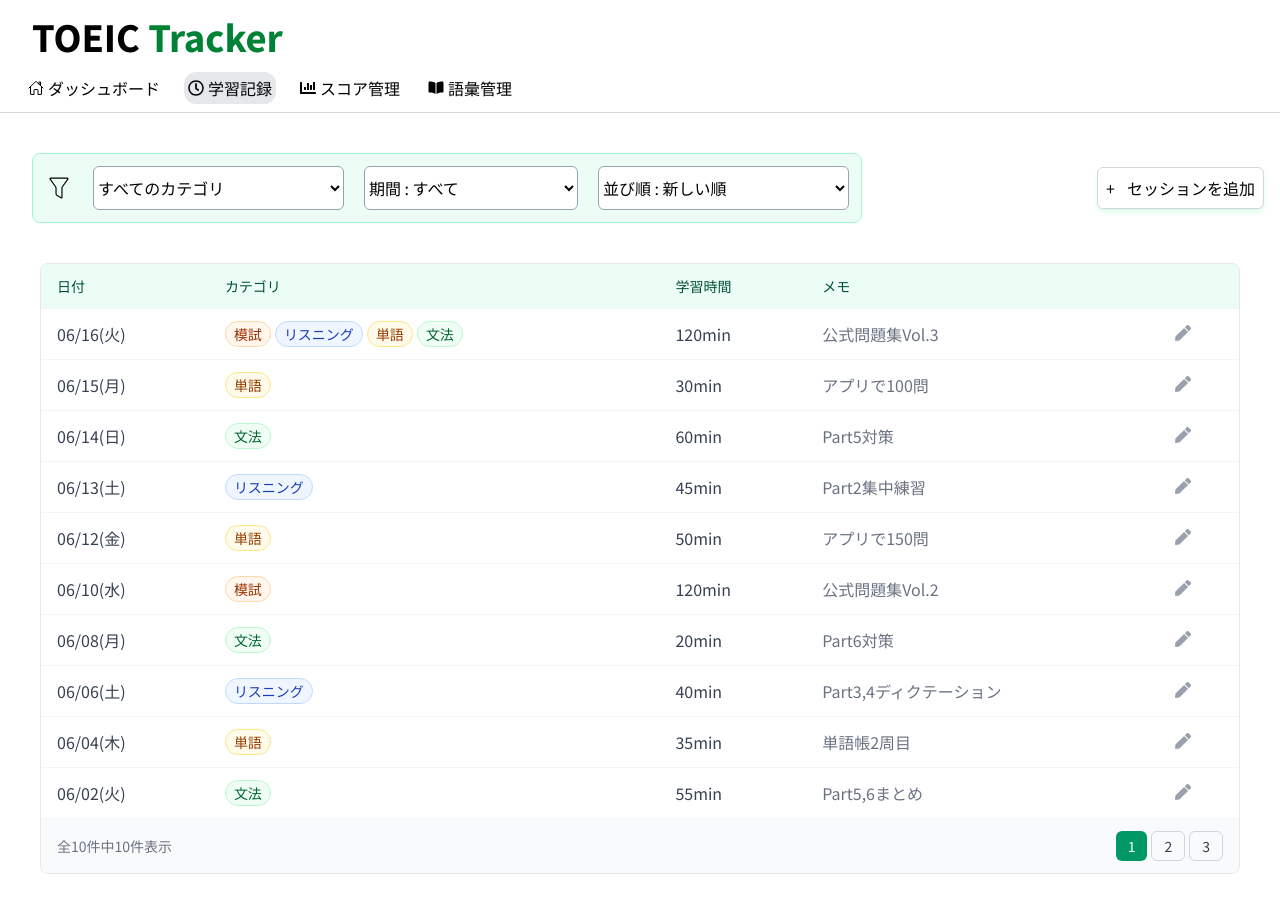
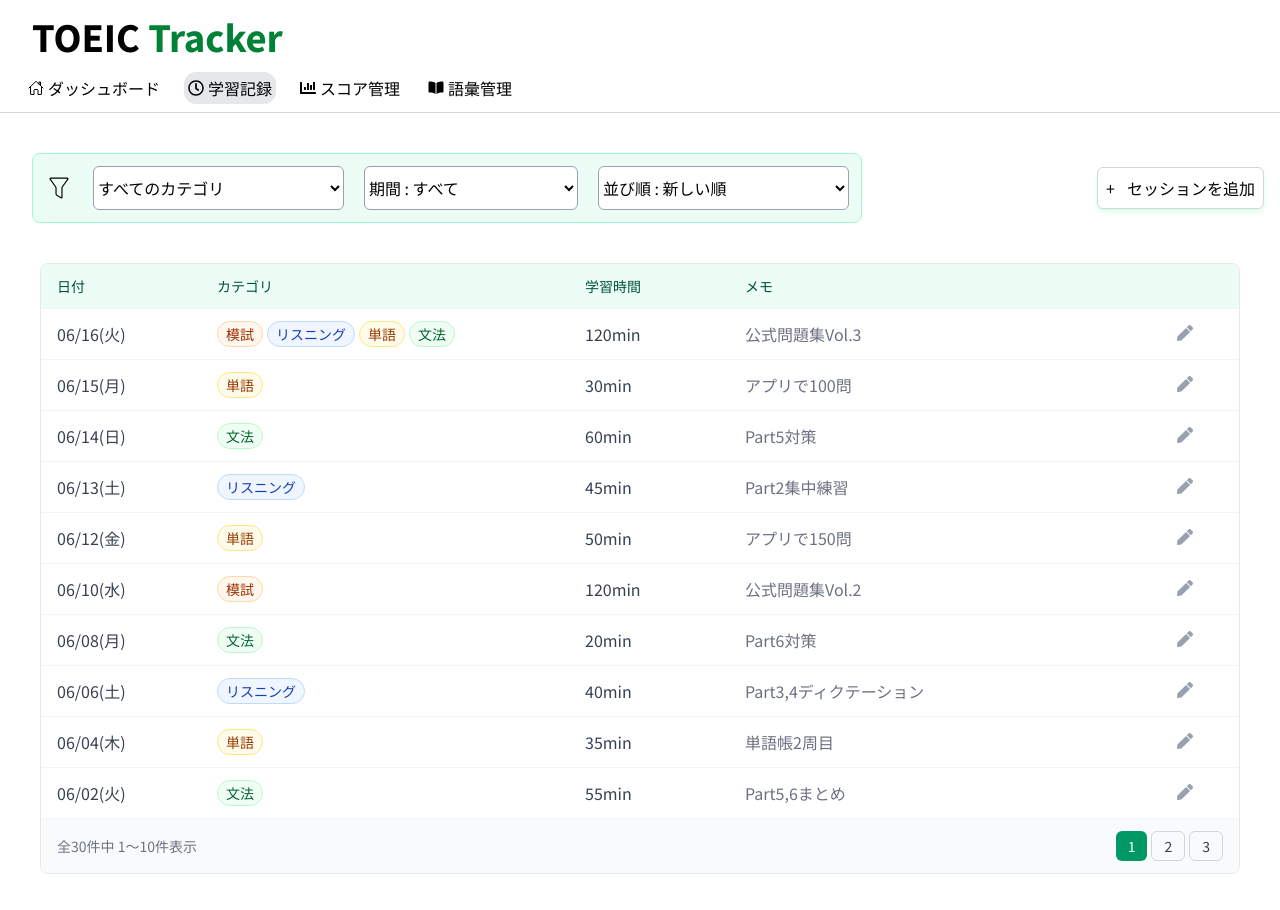
Before and after one commit to k-tomida/toeic-tracker, a React (Vite) app in the folder frontend/: page /study-sessions in a window 1280 px wide. Shown: the top 910 px of the page. Built offline with nearby package versions, Linux system fonts and the light colour scheme.

Commit message:
feat: ページネーション機能の追加

```diff
--- a/frontend/src/components/studySession/StudyTable.tsx
+++ b/frontend/src/components/studySession/StudyTable.tsx
@@ -4,6 +4,7 @@ import { formatDate } from "../../utils/formatDate";
 import { changeTableByPeriod } from "../../utils/changeTableByPeriod";
 import type { tableType } from "../../types/tableType";
 import { sortTableByOrder } from "../../utils/sortTableByOrder";
+import { useState } from "react";
 
 const dummyStudySessions: tableType[] = [
     {
@@ -76,6 +77,146 @@ const dummyStudySessions: tableType[] = [
         duration: 55,
         memo: "Part5,6まとめ",
     },
+    {
+        id: "11",
+        date: "2026-05-31",
+        category: ["リスニング"],
+        duration: 50,
+        memo: "Part3シャドーイング",
+    },
+    {
+        id: "12",
+        date: "2026-05-29",
+        category: ["単語"],
+        duration: 40,
+        memo: "金フレ200語",
+    },
+    {
+        id: "13",
+        date: "2026-05-27",
+        category: ["文法"],
+        duration: 45,
+        memo: "時制復習",
+    },
+    {
+        id: "14",
+        date: "2026-05-25",
+        category: ["模試"],
+        duration: 120,
+        memo: "公式問題集Vol.1",
+    },
+    {
+        id: "15",
+        date: "2026-05-23",
+        category: ["リスニング"],
+        duration: 35,
+        memo: "Part2復習",
+    },
+    {
+        id: "16",
+        date: "2026-05-21",
+        category: ["単語"],
+        duration: 30,
+        memo: "アプリで80問",
+    },
+    {
+        id: "17",
+        date: "2026-05-19",
+        category: ["文法"],
+        duration: 60,
+        memo: "仮定法まとめ",
+    },
+    {
+        id: "18",
+        date: "2026-05-17",
+        category: ["リスニング"],
+        duration: 55,
+        memo: "Part4対策",
+    },
+    {
+        id: "19",
+        date: "2026-05-15",
+        category: ["単語"],
+        duration: 45,
+        memo: "金フレ3周目",
+    },
+    {
+        id: "20",
+        date: "2026-05-13",
+        category: ["模試"],
+        duration: 120,
+        memo: "オンライン模試",
+    },
+    {
+        id: "21",
+        date: "2026-05-11",
+        category: ["文法"],
+        duration: 35,
+        memo: "Part5演習",
+    },
+    {
+        id: "22",
+        date: "2026-05-09",
+        category: ["リスニング"],
+        duration: 40,
+        memo: "ニュース英語",
+    },
+    {
+        id: "23",
+        date: "2026-05-07",
+        category: ["単語"],
+        duration: 25,
+        memo: "金フレ復習",
+    },
+    {
+        id: "24",
+        date: "2026-05-05",
+        category: ["文法"],
+        duration: 50,
+        memo: "接続詞問題",
+    },
+    {
+        id: "25",
+        date: "2026-05-03",
+        category: ["リスニング"],
+        duration: 45,
+        memo: "Part1,2練習",
+    },
+    {
+        id: "26",
+        date: "2026-05-01",
+        category: ["単語"],
+        duration: 35,
+        memo: "英単語帳チェック",
+    },
+    {
+        id: "27",
+        date: "2026-04-29",
+        category: ["模試"],
+        duration: 120,
+        memo: "時間計測あり",
+    },
+    {
+        id: "28",
+        date: "2026-04-27",
+        category: ["文法"],
+        duration: 40,
+        memo: "関係詞復習",
+    },
+    {
+        id: "29",
+        date: "2026-04-25",
+        category: ["リスニング"],
+        duration: 60,
+        memo: "Part3,4総復習",
+    },
+    {
+        id: "30",
+        date: "2026-04-23",
+        category: ["単語"],
+        duration: 30,
+        memo: "アプリで120問",
+    },
 ];
 
 type StudyTableProps = {
@@ -91,7 +232,23 @@ const categoryLabelMap: Record<string, string> = {
     full: "模試",
 };
 
+const ITEMS_PER_PAGE = 10
+
 export const StudyTable = ({ category, period, order }: StudyTableProps) => {
+    const [page, setPage] = useState(1);
+
+    const [prevFilters, setPrevFilters] = useState({ category, period, order });
+
+    //filterがレンダリング前と違う場合ページを1にする
+    if (
+        prevFilters.category !== category ||
+        prevFilters.period !== period ||
+        prevFilters.order !== order
+    ) {
+        setPrevFilters({ category, period, order });
+        setPage(1);
+    }
+
     // categoryでフィルタする
     let filteredStudyTables: tableType[] =
         category !== "all"
@@ -99,11 +256,18 @@ export const StudyTable = ({ category, period, order }: StudyTableProps) => {
                 studyTable.category.includes(categoryLabelMap[category])
             )
             : dummyStudySessions;
+
     //期間でフィルタする
     filteredStudyTables = changeTableByPeriod(period, filteredStudyTables);
 
     //日付でソートする
     filteredStudyTables = sortTableByOrder(order, filteredStudyTables);
+
+    //ページネーション機能
+    const startItem = (page - 1) * ITEMS_PER_PAGE + 1;
+    const endItem = Math.min(page * ITEMS_PER_PAGE, filteredStudyTables.length);
+    const pageTables = filteredStudyTables.slice(startItem - 1, endItem);
+    const totalPages = Math.ceil(filteredStudyTables.length / ITEMS_PER_PAGE);
 
     return (
         filteredStudyTables.length === 0 ? (
@@ -113,15 +277,15 @@ export const StudyTable = ({ category, period, order }: StudyTableProps) => {
                 <table className="w-full border-collapse">
                     <thead>
                         <tr className="text-left text-sm text-emerald-900 bg-emerald-50">
-                            <th className="py-3 px-4 font-medium">日付</th>
-                            <th className="py-3 px-4 font-medium">カテゴリ</th>
-                            <th className="py-3 px-4 font-medium">学習時間</th>
-                            <th className="py-3 px-4 font-medium">メモ</th>
+                            <th className="py-3 px-4 font-medium w-40">日付</th>
+                            <th className="py-3 px-4 font-medium w-92">カテゴリ</th>
+                            <th className="py-3 px-4 font-medium w-40">学習時間</th>
+                            <th className="py-3 px-4 font-medium w-108">メモ</th>
                             <th className="py-3 px-4"></th>
                         </tr>
                     </thead>
                     <tbody>
-                        {filteredStudyTables.map((data) => (
+                        {pageTables.map((data) => (
                             <tr key={data.id} className="hover:bg-emerald-50/50 border-t border-gray-100 transition-colors">
                                 <td className="py-3 px-4 text-gray-700">{formatDate(data.date)}</td>
                                 <td className="py-3 px-4">
@@ -140,12 +304,13 @@ export const StudyTable = ({ category, period, order }: StudyTableProps) => {
                 </table>
 
                 <div className="flex items-center justify-between px-4 py-3 border-t border-gray-100 bg-gray-50 text-sm text-gray-500">
-                    <span>全{dummyStudySessions.length}件中{filteredStudyTables.length}件表示</span>
+                    <span>全{filteredStudyTables.length}件中 {startItem}〜{endItem}件表示</span>
                     <div className="flex gap-1">
-                        {[1, 2, 3].map((num) => (
+                        {Array.from({ length: totalPages }, (_, i) => i + 1).map((num) => (
                             <button
                                 key={num}
-                                className={`px-3 py-1 rounded-md text-sm transition-colors ${num === 1
+                                onClick={() => setPage(num)}
+                                className={`px-3 py-1 rounded-md text-sm transition-colors ${num === page
                                     ? "bg-emerald-600 text-white"
                                     : "border border-gray-300 text-gray-700 hover:bg-gray-100"
                                     }`}
--- a/frontend/src/pages/StudyManagementPage.tsx
+++ b/frontend/src/pages/StudyManagementPage.tsx
@@ -34,7 +34,7 @@ const orderOptions: categoryType[] = [
 export const StudyManagementPage = () => {
     const [category, setCategory] = useState(categoryOptions[0].value);
     const [period, setPeriod] = useState(periodOptions[0].value);
-    const [order, setOrder] = useState(periodOptions[0].value);
+    const [order, setOrder] = useState(orderOptions[0].value);
     return (
         <div className="min-h-screen ">
             <Header />
```
